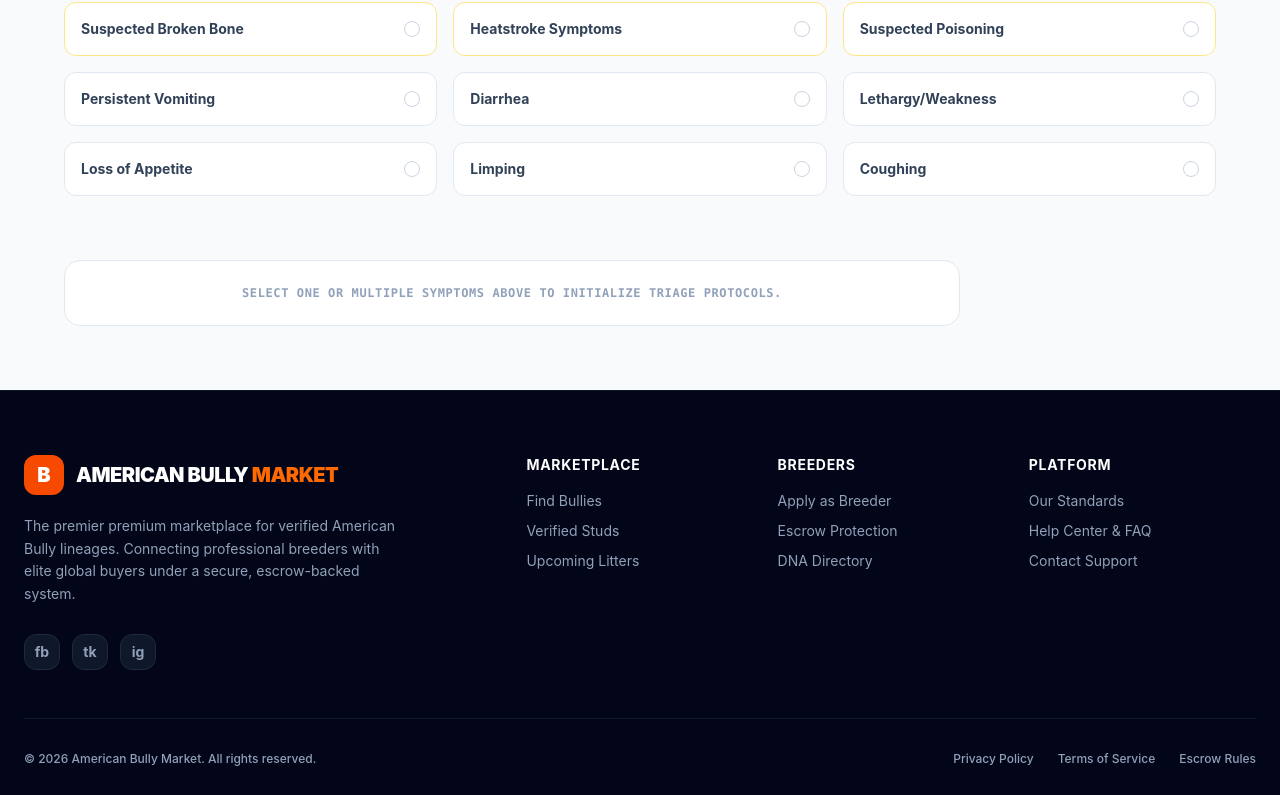
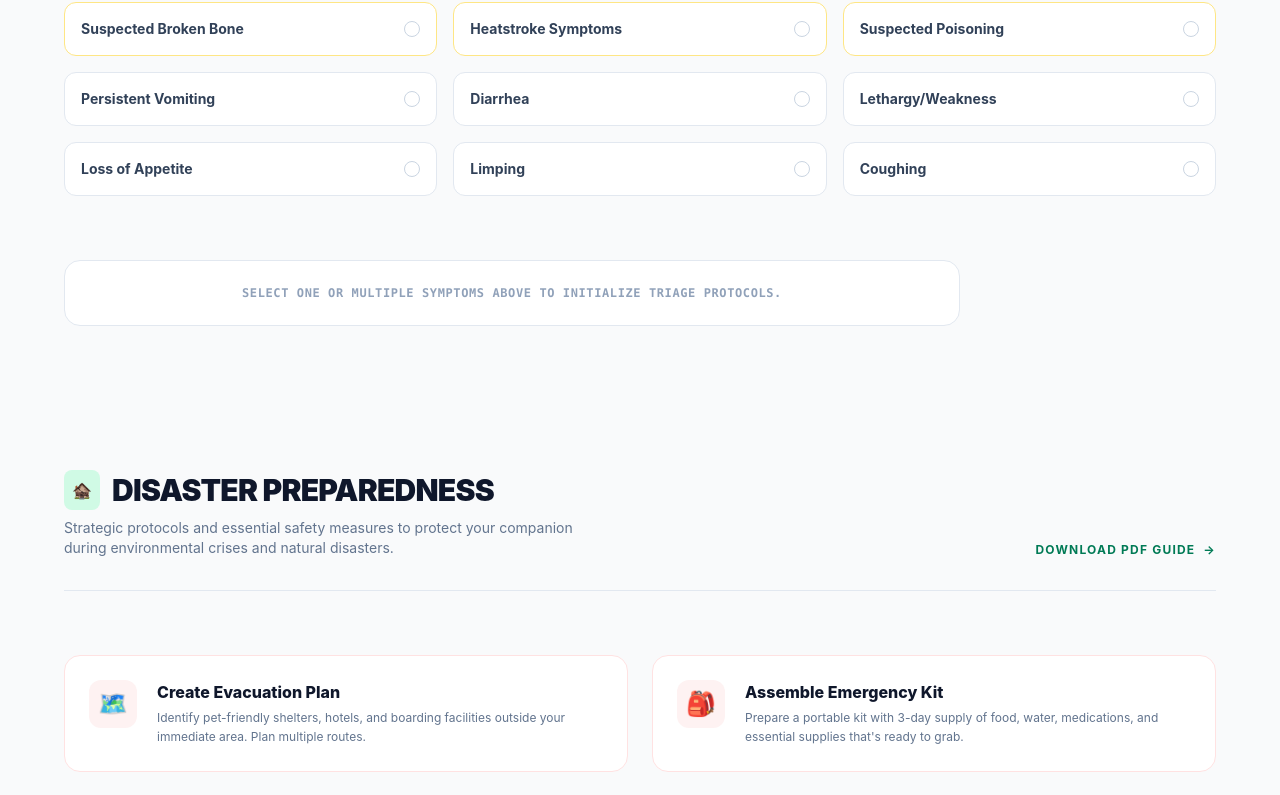
Before and after one commit to Rodralban17/Pet-Website, a React app: page /emergency in a window 1280 px wide. Shown: the part 1987-2782 px from the top of the page. Built offline with nearby package versions, Linux system fonts and the light colour scheme; the HTML template or start-up script is replaced by a standard one.

Commit message:
disaster added

```diff
--- /dev/null
+++ b/src/Components/DisasterPreparednessGuide.jsx
@@ -0,0 +1,171 @@
+import React from 'react';
+import { motion } from 'framer-motion';
+
+const preparednessSteps = [
+  {
+    title: "Create Evacuation Plan",
+    desc: "Identify pet-friendly shelters, hotels, and boarding facilities outside your immediate area. Plan multiple routes.",
+    icon: "🗺️",
+    tier: "high"
+  },
+  {
+    title: "Assemble Emergency Kit",
+    desc: "Prepare a portable kit with 3-day supply of food, water, medications, and essential supplies that's ready to grab.",
+    icon: "🎒",
+    tier: "high"
+  },
+  {
+    title: "Update Identification",
+    desc: "Ensure microchip registration is current and ID tags have up-to-date contact information including out-of-area contacts.",
+    icon: "🏷️",
+    tier: "high"
+  },
+  {
+    title: "Practice Evacuation",
+    desc: "Regularly practice getting pets into carriers quickly. Familiarize them with evacuation procedures to reduce stress.",
+    icon: "🔄",
+    tier: "mid"
+  },
+  {
+    title: "Secure Safe Room",
+    desc: "Designate an interior room without windows as safe space during storms. Stock with emergency supplies.",
+    icon: "🏠",
+    tier: "mid"
+  },
+  {
+    title: "Document Everything",
+    desc: "Keep digital and physical copies of medical records, photos, and ownership documents in waterproof container.",
+    icon: "📂",
+    tier: "mid"
+  },
+  {
+    title: "Establish Buddy System",
+    desc: "Arrange with neighbors or friends to check on pets if you're unable to return home during emergency.",
+    icon: "🤝",
+    tier: "low"
+  },
+  {
+    title: "Know Pet-Friendly Resources",
+    desc: "Research and save contact information for emergency veterinary clinics and animal rescue organizations in your area.",
+    icon: "📞",
+    tier: "low"
+  }
+];
+
+const DisasterPreparednessGuide = () => {
+  return (
+    <section className="py-20 px-6 bg-transparent">
+      <div className="max-w-6xl mx-auto space-y-16">
+
+        {/* --- Header Section --- */}
+        <div className="flex flex-col md:flex-row md:items-end justify-between gap-6 border-b border-slate-200 pb-8">
+          <div className="space-y-2">
+            <div className="flex items-center gap-3">
+              <span className="p-2 bg-emerald-100 text-emerald-700 rounded-lg">🏚️</span>
+              <h2 className="text-3xl font-black text-slate-900 uppercase tracking-tight">Disaster Preparedness</h2>
+            </div>
+            <p className="text-slate-500 text-sm max-w-lg">
+              Strategic protocols and essential safety measures to protect your companion during environmental crises and natural disasters.
+            </p>
+          </div>
+          <button className="text-xs font-bold uppercase tracking-widest text-emerald-700 hover:text-emerald-800 flex items-center gap-2 transition-colors">
+            Download PDF Guide <span>→</span>
+          </button>
+        </div>
+
+        {/* --- Multi-Tiered Action Grid --- */}
+        <div className="grid grid-cols-1 md:grid-cols-2 gap-6">
+          {preparednessSteps.map((step, index) => (
+            <motion.div
+              key={step.title}
+              whileHover={{ y: -4 }}
+              className={`p-6 rounded-2xl border bg-white flex gap-5 transition-shadow hover:shadow-xl hover:shadow-slate-200/50 ${
+                step.tier === 'high' ? 'border-red-100' :
+                step.tier === 'mid' ? 'border-amber-100' : 'border-emerald-100'
+              }`}
+            >
+              <div className={`text-2xl shrink-0 w-12 h-12 flex items-center justify-center rounded-xl ${
+                step.tier === 'high' ? 'bg-red-50' :
+                step.tier === 'mid' ? 'bg-amber-50' : 'bg-emerald-50'
+              }`}>
+                {step.icon}
+              </div>
+              <div className="space-y-1">
+                <h3 className="font-extrabold text-slate-900 text-base">{step.title}</h3>
+                <p className="text-xs leading-relaxed text-slate-500">{step.desc}</p>
+              </div>
+            </motion.div>
+          ))}
+        </div>
+
+        {/* --- Digital Emergency Contact Card --- */}
+        <div className="bg-slate-900 rounded-[2.5rem] p-8 md:p-12 text-white relative overflow-hidden">
+          {/* Decorative Background Element */}
+          <div className="absolute top-0 right-0 w-64 h-64 bg-emerald-500/10 blur-[80px] rounded-full -mr-20 -mt-20" />
+
+          <div className="relative z-10 grid grid-cols-1 lg:grid-cols-12 gap-12">
+            <div className="lg:col-span-5 space-y-6">
+              <div className="inline-block px-4 py-1.5 bg-emerald-500/20 border border-emerald-500/30 rounded-full text-[10px] font-bold uppercase tracking-[0.2em] text-emerald-400">
+                // Critical Access
+              </div>
+              <h4 className="text-3xl font-black tracking-tight leading-none uppercase">Emergency <br/> Contact Terminal</h4>
+              <p className="text-slate-400 text-sm leading-relaxed">
+                Sync these verified numbers and clinical records to your mobile device for immediate offline access during network failures.
+              </p>
+              <div className="pt-4">
+                <button className="px-8 py-4 bg-white text-slate-900 rounded-2xl font-black text-xs uppercase tracking-widest hover:bg-emerald-400 transition-colors">
+                  Sync to Mobile
+                </button>
+              </div>
+            </div>
+
+            <div className="lg:col-span-7 grid grid-cols-1 md:grid-cols-2 gap-8 bg-white/5 p-8 rounded-3xl border border-white/10 backdrop-blur-sm">
+              <div className="space-y-4">
+                <h5 className="text-emerald-400 font-mono text-[10px] uppercase tracking-widest border-b border-white/10 pb-2">Priority Hotlines</h5>
+                <ul className="space-y-3 text-xs font-bold text-slate-100">
+                  <li className="flex justify-between items-center group cursor-pointer">
+                    <span className="text-slate-400 group-hover:text-white transition-colors">Primary Veterinarian</span>
+                    <span className="text-white">// SYNCED</span>
+                  </li>
+                  <li className="flex justify-between items-center group cursor-pointer">
+                    <span className="text-slate-400 group-hover:text-white transition-colors">Emergency Vet Clinic</span>
+                    <span className="text-white">// SYNCED</span>
+                  </li>
+                  <li className="flex justify-between items-center group cursor-pointer">
+                    <span className="text-slate-400 group-hover:text-white transition-colors">Poison Control</span>
+                    <span className="text-white">1-800-222-1222</span>
+                  </li>
+                  <li className="flex justify-between items-center group cursor-pointer">
+                    <span className="text-slate-400 group-hover:text-white transition-colors">Local Animal Shelter</span>
+                    <span className="text-white">// SYNCED</span>
+                  </li>
+                </ul>
+              </div>
+
+              <div className="space-y-4">
+                <h5 className="text-emerald-400 font-mono text-[10px] uppercase tracking-widest border-b border-white/10 pb-2">Medical Archive</h5>
+                <ul className="space-y-3 text-xs font-bold text-slate-100">
+                  <li className="flex items-center gap-2 text-slate-300">
+                    <span className="text-emerald-500">✓</span> Digital Vaccination History
+                  </li>
+                  <li className="flex items-center gap-2 text-slate-300">
+                    <span className="text-emerald-500">✓</span> Microchip Registration ID
+                  </li>
+                  <li className="flex items-center gap-2 text-slate-300">
+                    <span className="text-emerald-500">✓</span> Recent Clinical Photos
+                  </li>
+                  <li className="flex items-center gap-2 text-slate-300 font-black italic">
+                    <span className="text-emerald-500">!</span> Medical Record Backup
+                  </li>
+                </ul>
+              </div>
+            </div>
+          </div>
+        </div>
+
+      </div>
+    </section>
+  );
+};
+
+export default DisasterPreparednessGuide;
--- a/src/Components/Navbar.jsx
+++ b/src/Components/Navbar.jsx
@@ -1,11 +1,10 @@
 import React, { useState } from "react";
 import { motion, AnimatePresence } from "framer-motion";
 import { Menu, X } from "lucide-react";
-
+import { Link } from "react-router-dom";
 const navLinks = [
   { name: "Home", href: "/" },
   { name: "Marketplace", href: "/marketplace" },
-  { name: "Resources", href: "#" },
   { name: "Adoption Process", href: "/adoption-process" },
   { name: "Emergency", href: "/emergency" },
 ];
@@ -75,13 +74,15 @@ const Navbar = () => {
 
         {/* --- Desktop Button --- */}
         <div className="hidden md:flex items-center">
+          <Link to="/marketplace">
           <motion.button
             whileHover={{ scale: 1.05 }}
             whileTap={{ scale: 0.95 }}
             className="px-6 py-3 bg-orange-600 text-white rounded-lg font-bold shadow-md hover:bg-orange-700 transition"
           >
-            Sell A Bully
+            Explore A Bully
           </motion.button>
+          </Link>
         </div>
 
         {/* --- Mobile Menu Button --- */}
@@ -122,21 +123,22 @@ const Navbar = () => {
               ))}
 
               <div className="border-t border-gray-100 pt-6 mt-2 flex flex-col gap-4">
-                <motion.a
+                {/* <motion.a
                   variants={itemVariants}
                   href="#"
                   className="text-gray-800 text-lg font-bold"
                 >
                   Sign In
-                </motion.a>
-
+                </motion.a> */}
+                <Link to="/marketplace">
                 <motion.button
                   variants={itemVariants}
                   whileTap={{ scale: 0.95 }}
                   className="w-full text-center px-6 py-4 bg-orange-600 text-white rounded-lg font-extrabold shadow hover:bg-orange-700 transition"
                 >
-                  Sell A Bully
+                  Explore bully
                 </motion.button>
+                </Link>
               </div>
             </div>
           </motion.div>
--- a/src/Pages/EmergencyPage.jsx
+++ b/src/Pages/EmergencyPage.jsx
@@ -2,6 +2,8 @@ import {React} from 'react';
 import EmergencyHero from '../Components/EmergencyHero';
 import EmergencyActionsDashboard from '../Components/EmergencyActionsDashboard';
 import EmergencySymptomChecker from '../Components/EmergencySymptomChecker';
+import DisasterPreparednessGuide from '../Components/DisasterPreparednessGuide';
+import MarketplaceCTA from '../Components/MarketplaceCTA';
 const EmergencyPage = () => {
   return (
    <div>
@@ -11,6 +13,8 @@ const EmergencyPage = () => {
         </section>
         <EmergencyActionsDashboard />
         <EmergencySymptomChecker />
+        <DisasterPreparednessGuide />
+        <MarketplaceCTA />
       </main>
     </div>
   );
```
